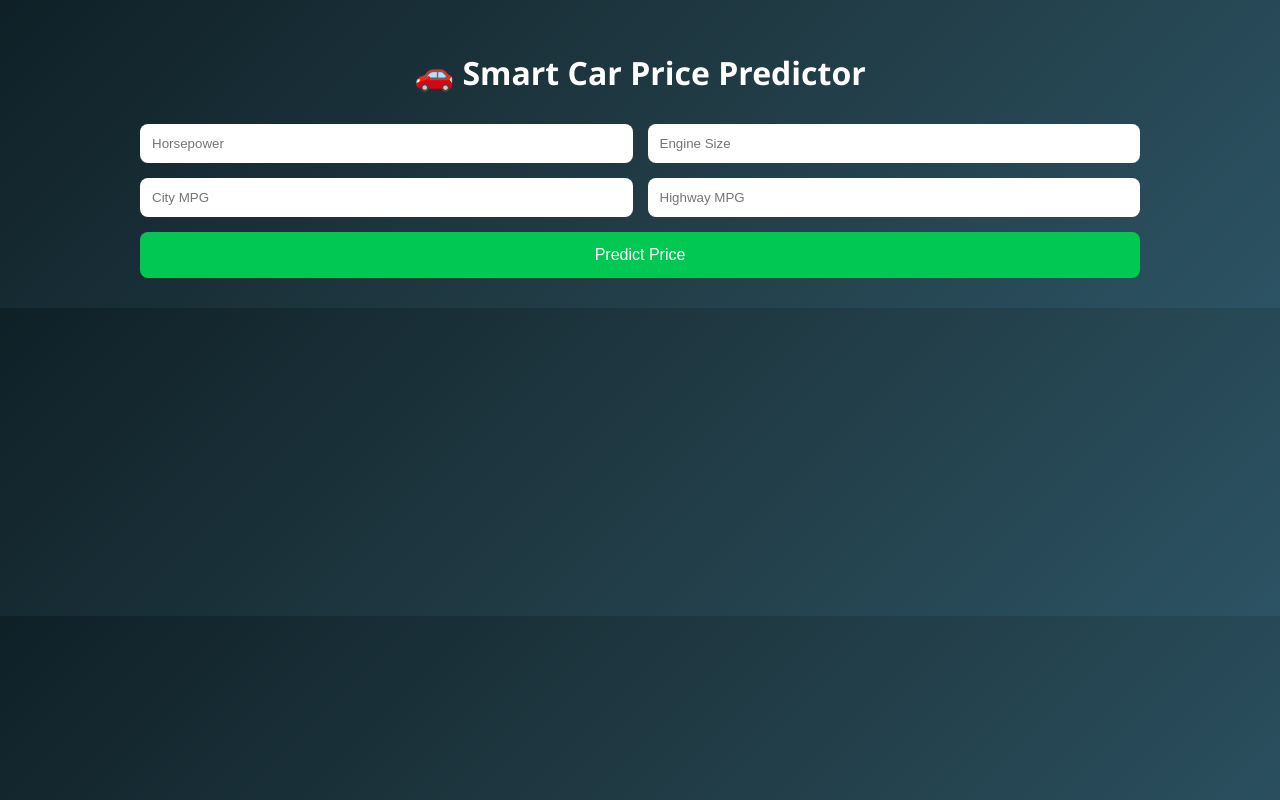
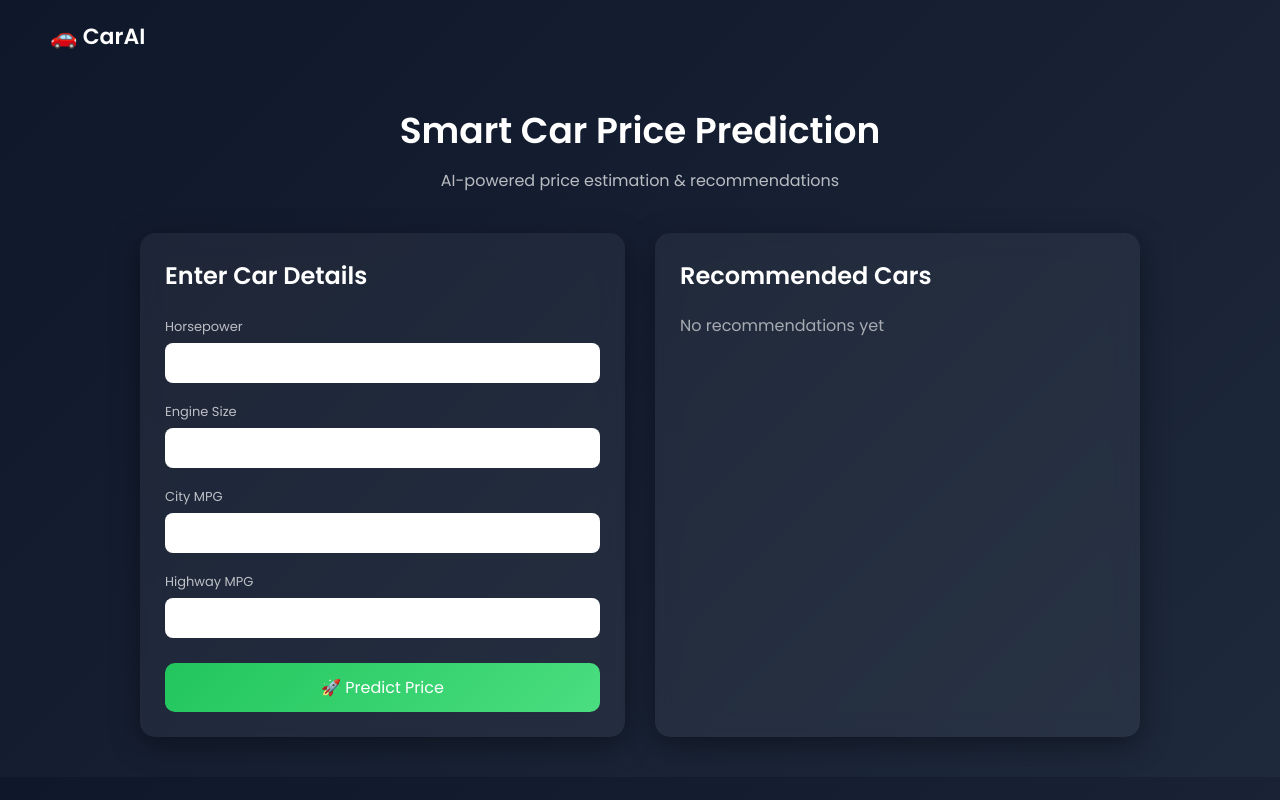
Before and after one commit to adeshkekde/CarPricePridiction_PROJECT, a Flask app: template templates/index.html in a window 1280 px wide. Run offline with Flask 3, Linux system fonts and the light colour scheme; the template is opened without the code that fills it, so the values that code supplies are empty; parts of the project's set-up code (start-up, migrations or seed data) failed here and were passed over.

Commit message:
ui changes

```diff
--- a/templates/index.html
+++ b/templates/index.html
@@ -1,46 +1,238 @@
 <!DOCTYPE html>
-<html>
+<html lang="en">
 <head>
-    <title>Car Price Predictor</title>
-    <link rel="stylesheet" href="{{ url_for('static', filename='style.css') }}">
+<meta charset="UTF-8">
+<title>Smart Car Price Predictor</title>
+
+<link href="https://fonts.googleapis.com/css2?family=Poppins:wght@300;400;600&display=swap" rel="stylesheet">
+
+<style>
+* {
+    margin: 0;
+    padding: 0;
+    box-sizing: border-box;
+    font-family: 'Poppins', sans-serif;
+}
+
+body {
+    background: linear-gradient(135deg, #0f172a, #1e293b);
+    color: #fff;
+}
+
+/* NAVBAR */
+.navbar {
+    padding: 20px 50px;
+    display: flex;
+    justify-content: space-between;
+    align-items: center;
+}
+
+.logo {
+    font-weight: 600;
+    font-size: 22px;
+}
+
+/* HERO */
+.hero {
+    text-align: center;
+    margin-top: 30px;
+}
+
+.hero h1 {
+    font-size: 36px;
+    font-weight: 600;
+}
+
+.hero p {
+    opacity: 0.7;
+    margin-top: 10px;
+}
+
+/* MAIN CONTAINER */
+.container {
+    max-width: 1000px;
+    margin: 40px auto;
+    display: grid;
+    grid-template-columns: 1fr 1fr;
+    gap: 30px;
+}
+
+/* FORM CARD */
+.card {
+    background: rgba(255,255,255,0.05);
+    backdrop-filter: blur(12px);
+    padding: 25px;
+    border-radius: 15px;
+    box-shadow: 0 8px 30px rgba(0,0,0,0.4);
+}
+
+.card h2 {
+    margin-bottom: 20px;
+}
+
+/* INPUTS */
+.input-group {
+    margin-bottom: 15px;
+}
+
+.input-group label {
+    font-size: 13px;
+    opacity: 0.7;
+}
+
+.input-group input {
+    width: 100%;
+    padding: 10px;
+    margin-top: 5px;
+    border-radius: 8px;
+    border: none;
+    outline: none;
+}
+
+/* BUTTON */
+button {
+    width: 100%;
+    padding: 12px;
+    background: linear-gradient(135deg, #22c55e, #4ade80);
+    border: none;
+    border-radius: 10px;
+    color: white;
+    font-size: 16px;
+    cursor: pointer;
+    margin-top: 10px;
+}
+
+button:hover {
+    opacity: 0.9;
+}
+
+/* RESULT */
+.result-box {
+    margin-top: 20px;
+    padding: 15px;
+    border-radius: 10px;
+    background: rgba(34,197,94,0.2);
+    text-align: center;
+    font-size: 18px;
+}
+
+/* CAR CARDS */
+.cards {
+    margin-top: 20px;
+    display: grid;
+    grid-template-columns: repeat(auto-fit, minmax(160px,1fr));
+    gap: 15px;
+}
+
+.car-card {
+    background: rgba(255,255,255,0.05);
+    border-radius: 12px;
+    overflow: hidden;
+    transition: 0.3s;
+}
+
+.car-card:hover {
+    transform: translateY(-5px);
+}
+
+.car-card img {
+    width: 100%;
+    height: 120px;
+    object-fit: cover;
+}
+
+.car-card .info {
+    padding: 10px;
+}
+
+.car-card h4 {
+    font-size: 14px;
+}
+
+.car-card p {
+    font-size: 12px;
+    opacity: 0.7;
+}
+
+/* RESPONSIVE */
+@media(max-width: 768px){
+    .container {
+        grid-template-columns: 1fr;
+    }
+}
+</style>
 </head>
 
 <body>
 
+<div class="navbar">
+    <div class="logo">🚗 CarAI</div>
+</div>
+
+<div class="hero">
+    <h1>Smart Car Price Prediction</h1>
+    <p>AI-powered price estimation & recommendations</p>
+</div>
+
 <div class="container">
 
-<h1>🚗 Smart Car Price Predictor</h1>
+    <!-- FORM -->
+    <div class="card">
+        <h2>Enter Car Details</h2>
 
         <form action="/predict" method="post">
 
-<input type="number" name="horsepower" placeholder="Horsepower" required>
-<input type="number" name="enginesize" placeholder="Engine Size" required>
-<input type="number" name="citympg" placeholder="City MPG" required>
-<input type="number" name="highwaympg" placeholder="Highway MPG" required>
+            <div class="input-group">
+                <label>Horsepower</label>
+                <input type="number" name="horsepower" required>
+            </div>
 
-<button type="submit">Predict Price</button>
+            <div class="input-group">
+                <label>Engine Size</label>
+                <input type="number" name="enginesize" required>
+            </div>
 
+            <div class="input-group">
+                <label>City MPG</label>
+                <input type="number" name="citympg" required>
+            </div>
+
+            <div class="input-group">
+                <label>Highway MPG</label>
+                <input type="number" name="highwaympg" required>
+            </div>
+
+            <button type="submit">🚀 Predict Price</button>
         </form>
 
         {% if prediction_text %}
-<div class="result">
-💰 Estimated Price: {{ prediction_text }}
+        <div class="result-box">
+            💰 {{ prediction_text }}
         </div>
         {% endif %}
+    </div>
+
+    <!-- RECOMMENDATION -->
+    <div class="card">
+        <h2>Recommended Cars</h2>
 
         {% if car_suggestions %}
-<h2 style="text-align:center;">Recommended Cars</h2>
-
         <div class="cards">
             {% for car in car_suggestions %}
-    <div class="card">
+            <div class="car-card">
                 <img src="{{ car.img }}">
-        <h3>{{ car.name }}</h3>
+                <div class="info">
+                    <h4>{{ car.name }}</h4>
                     <p>{{ car.brand }}</p>
+                </div>
             </div>
             {% endfor %}
         </div>
+        {% else %}
+        <p style="opacity:0.6;">No recommendations yet</p>
         {% endif %}
+
+    </div>
 
 </div>
 
```
Lines whose indentation alone changed are shown as unchanged.
